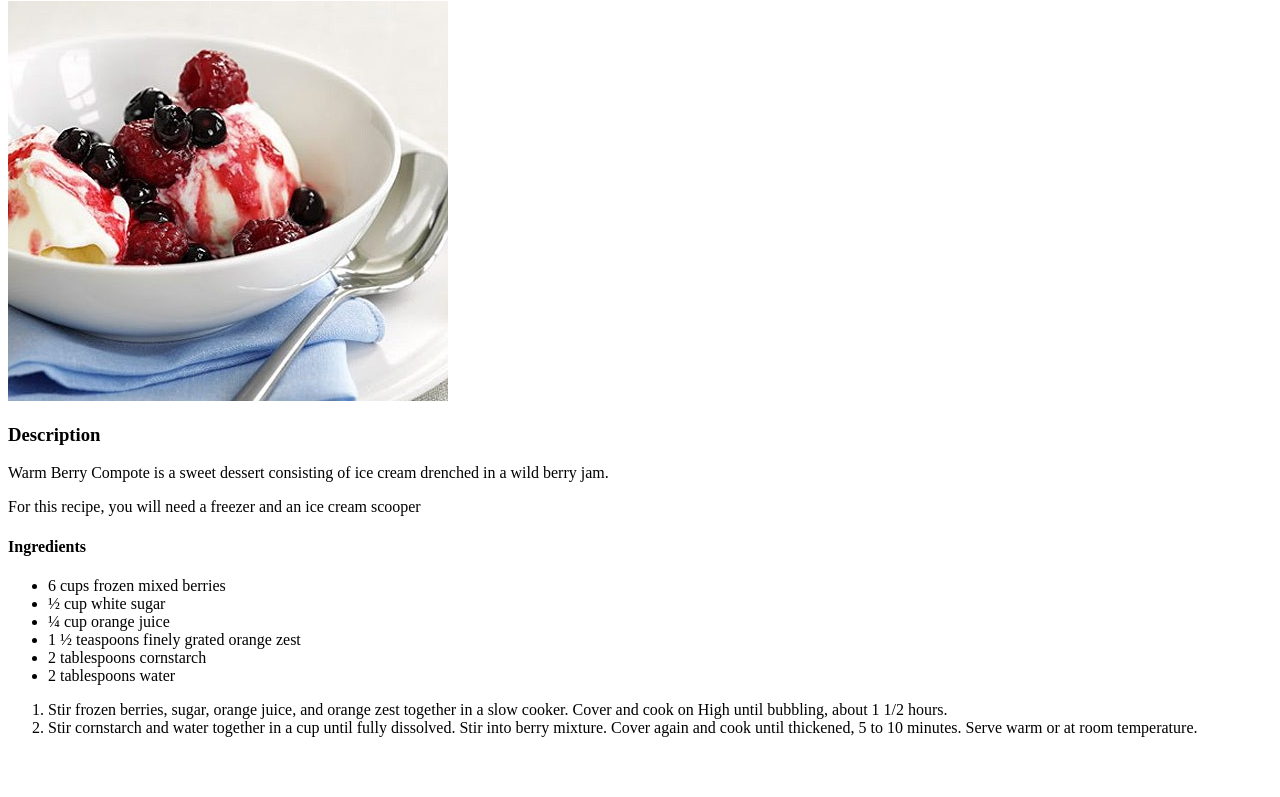
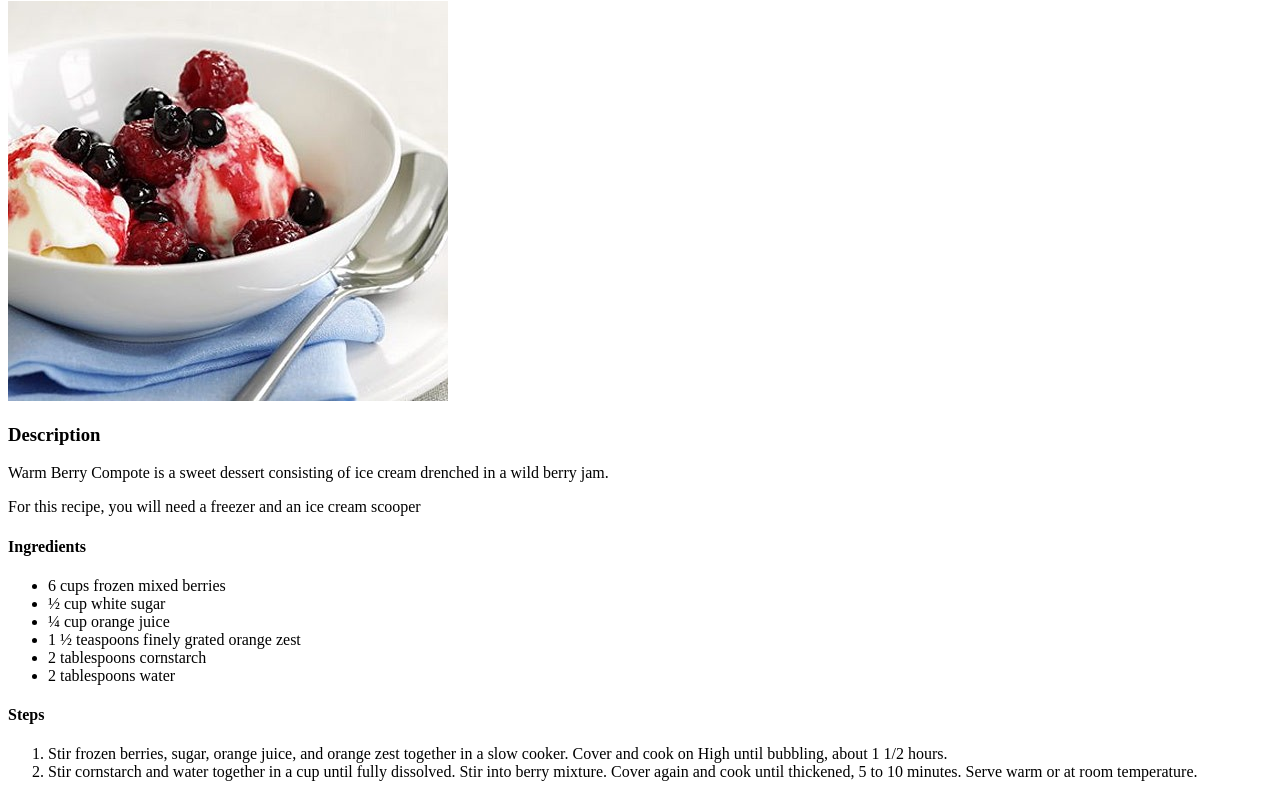
Before and after one commit to diegorfanel/odin_recipes, a plain HTML site: page recipes/berry_compote.html in a window 1280 px wide. Shown: the part 79-876 px from the top of the page. Before the commit the page ends 832 px from the top, so only its background shows below. Drawn offline with Linux system fonts and the light colour scheme.

Commit message:
Add "Steps" Heading

```diff
--- a/recipes/berry_compote.html
+++ b/recipes/berry_compote.html
@@ -20,6 +20,9 @@
         <li>2 tablespoons cornstarch</li>
         <li>2 tablespoons water</li>
     </ul>
+
+    <h4>Steps</h4>
+
     <ol>
         <li>Stir frozen berries, sugar, orange juice, and orange zest together in a slow cooker. Cover and cook on High until bubbling, about 1 1/2 hours.</li>
         <li>Stir cornstarch and water together in a cup until fully dissolved. Stir into berry mixture. Cover again and cook until thickened, 5 to 10 minutes. Serve warm or at room temperature.</li>
```
Also changed, not shown: recipes/peppersteak.html (+3 -0 lines).
